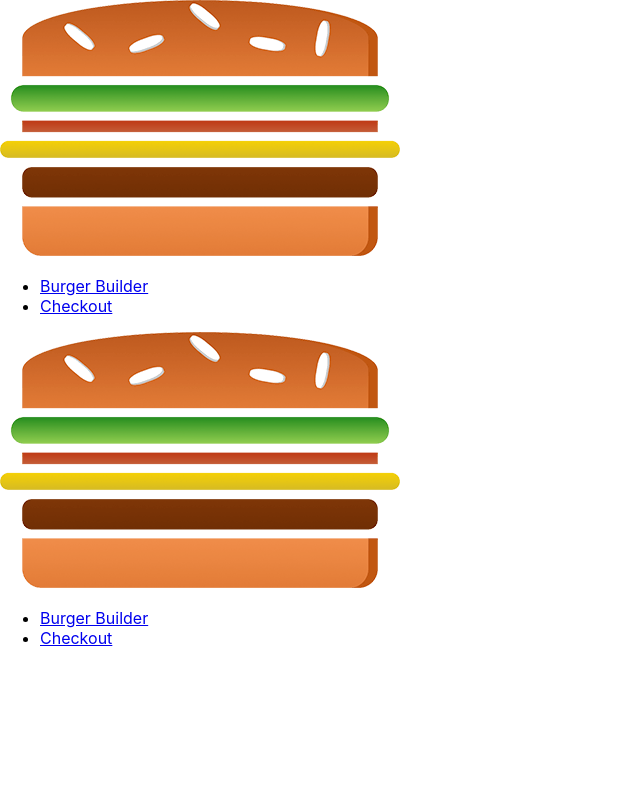
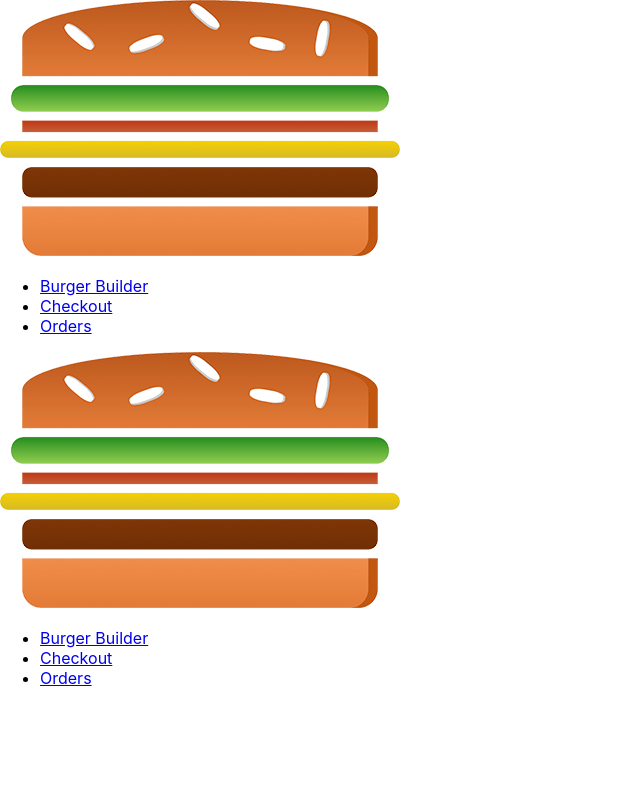
Before and after one commit to zuzanna2905/burger, a React app: page / in a window 1280 px wide. Shown: the top 800 px of the page, without its empty margins (0-640 px from the left). Built offline with nearby package versions, Linux system fonts and the light colour scheme.

Commit message:
routing added;

```diff
--- a/package.json
+++ b/package.json
@@ -45,6 +45,7 @@
     "react-app-polyfill": "^0.2.2",
     "react-dev-utils": "^8.0.0",
     "react-dom": "^16.8.4",
+    "react-router-dom": "^5.0.0",
     "resolve": "1.10.0",
     "sass-loader": "7.1.0",
     "style-loader": "0.23.1",
--- a/src/components/Navigation/NavigationItems/NavigationItem/NavigationItem.js
+++ b/src/components/Navigation/NavigationItems/NavigationItem/NavigationItem.js
@@ -1,14 +1,17 @@
 import React from 'react';
+import {NavLink} from 'react-router-dom';
 import classes from './NavigationItem.css'
 
 const navigationItem = (props) => {
   return (
     <li className={classes.NavigationItem}>
-        <a
-            href={props.link}
-            className={props.active ? classes.active : null}>
-                {props.children}
-        </a>
+        <NavLink
+          to={props.link}
+          exact
+          activeClassName={classes.active}
+        >
+            {props.children}
+        </NavLink>
     </li>
   )
 }
--- a/src/components/Navigation/NavigationItems/NavigationItems.js
+++ b/src/components/Navigation/NavigationItems/NavigationItems.js
@@ -5,8 +5,9 @@ import NavigationItem from './NavigationItem/NavigationItem';
 const navigationItems = (props) => {
   return (
     <ul className={classes.NavigationItems}>
-        <NavigationItem link="/" active>Burger Builder</NavigationItem>
-        <NavigationItem link="/">Checkout</NavigationItem>
+        <NavigationItem link="/">Burger Builder</NavigationItem>
+        <NavigationItem link="/checkout">Checkout</NavigationItem>
+        <NavigationItem link="/orders">Orders</NavigationItem>
     </ul>
   )
 }
--- a/src/containers/App/App.js
+++ b/src/containers/App/App.js
@@ -1,15 +1,20 @@
 import React, { Component } from 'react';
 import Layout from '../../hoc/Layout/Layout';
 import BurgerBuilder from '../BurgerBuilder/BurgerBuilder';
+import Checkout from '../Checkout/Checkout';
+import Orders from '../Orders/Orders';
+import {Route, Switch} from 'react-router-dom';
 
 class App extends Component {
   render() {
     return (
-      <div>
-        <Layout>
-          <BurgerBuilder/>
-        </Layout>
-      </div>
+      <Layout>
+        <Switch>
+          <Route path='/checkout' component={Checkout} />
+          <Route path='/orders' component={Orders} />
+          <Route path='/' component={BurgerBuilder} />
+        </Switch>
+      </Layout>
     );
   }
 }
--- a/src/hoc/withErrorHandler/withErrorHandler.js
+++ b/src/hoc/withErrorHandler/withErrorHandler.js
@@ -8,14 +8,19 @@ const withErrorHandler = (WrappedComponent, axios) => {
             error: null
         }
 
-        componentDidMount(){
-            axios.interceptors.request.use(req => {
+        componentWillMount(){
+            this.reqInterceptor = axios.interceptors.request.use(req => {
                 this.setState({error: null})
                 return req;
             })
-            axios.interceptors.response.use(res => res, error => {
+            this.resInterceptor = axios.interceptors.response.use(res => res, error => {
                 this.setState({error: error})
             })
+        }
+
+        componentWillUnmount () {
+            axios.interceptors.request.eject(this.reqInterceptor)
+            axios.interceptors.response.eject(this.resInterceptor)
         }
 
         errorConfirmedHandler = () => {
--- a/src/index.js
+++ b/src/index.js
@@ -3,8 +3,11 @@ import ReactDOM from 'react-dom';
 import './index.css';
 import App from './containers/App/App';
 import * as serviceWorker from './serviceWorker';
+import {BrowserRouter} from 'react-router-dom';
 
-ReactDOM.render(<App titleApp={'Burger'}/>, document.getElementById('root'));
+const app = <BrowserRouter><App titleApp={'Burger'}/></BrowserRouter>
+
+ReactDOM.render(app, document.getElementById('root'));
 
 // If you want your app to work offline and load faster, you can change
 // unregister() to register() below. Note this comes with some pitfalls.
```
